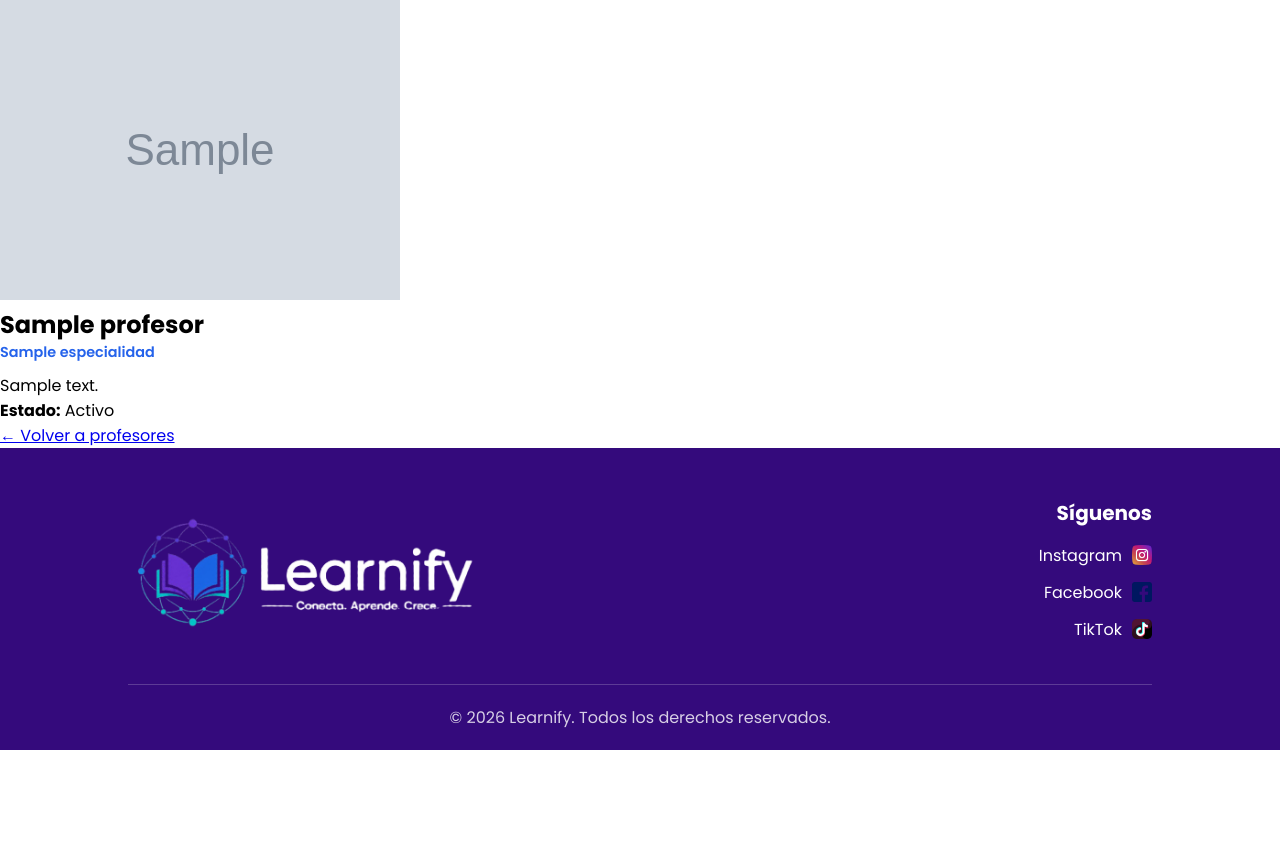
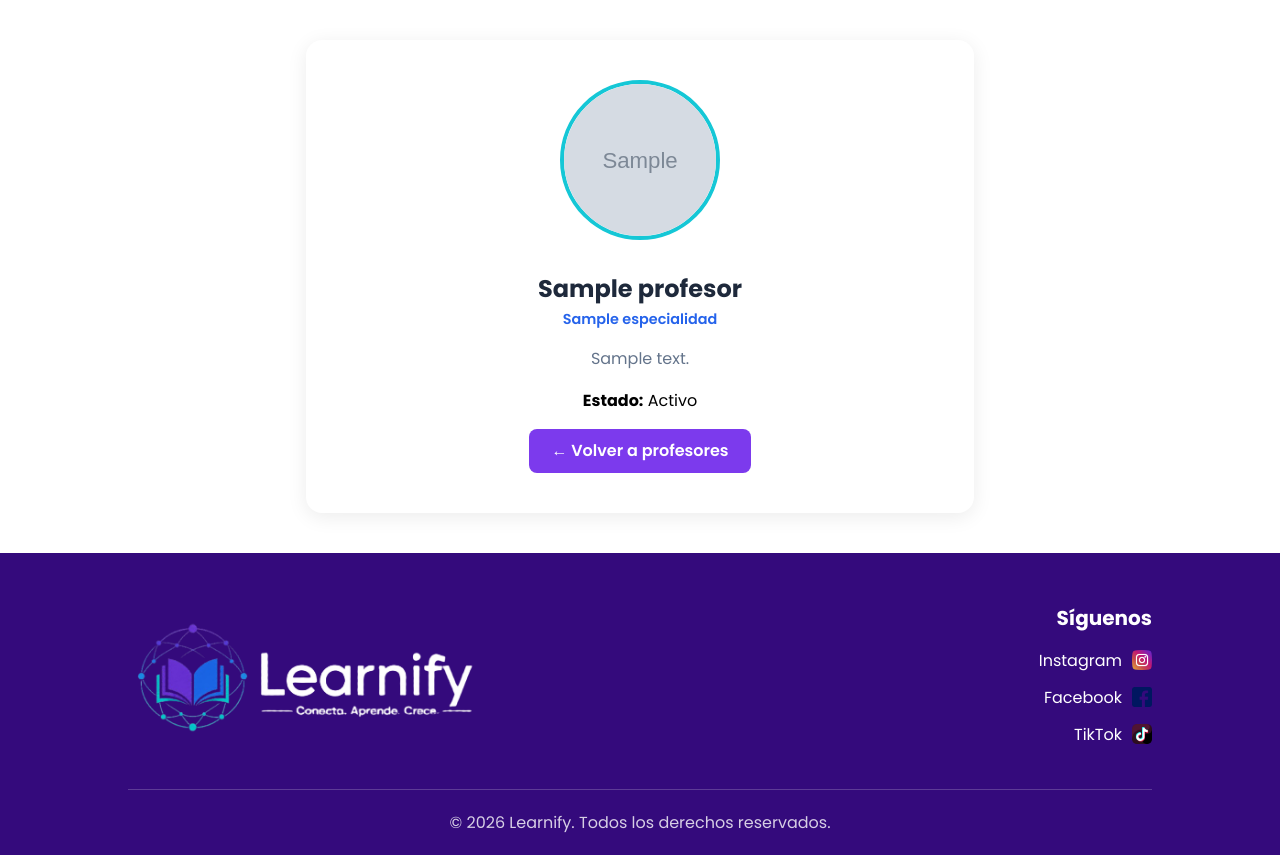
Before and after one commit to Fidelitas-Ambiente-Web-Cliente-Servidor/sc502-ln-practica1-sc502_ln_practica1_q2_2026_g1, a PHP site: template views/profesores/profesores.php in a window 1280 px wide. Shown: the part 282-1137 px from the top of the page. Before the commit the page ends 1032 px from the top, so only its background shows below. Run offline with PHP 8.4, Linux system fonts and the light colour scheme; the template is opened without the code that fills it: most values are stand-ins (such as "Sample title", 1, 10 or a date in 2020); grey boxes marked "Sample" are stand-in pictures.

Commit message:
feat: add card link and detail view styles for profesores page

```diff
--- a/css/profesores.css
+++ b/css/profesores.css
@@ -199,3 +199,61 @@
   border-radius: 999px;
   font-size: 0.85rem;
 }
+
+/* ===== Tarea 3: enlace de tarjeta y vista de detalle ===== */
+
+.profesor-link {
+  text-decoration: none;
+  color: inherit;
+  display: block;
+}
+
+.profesor-detalle {
+  max-width: 700px;
+  margin: 0 auto;
+  padding: 2.5rem 1rem;
+}
+
+.profesor-detalle-card {
+  background: white;
+  border-radius: 16px;
+  padding: 2.5rem;
+  text-align: center;
+  box-shadow: 0 4px 20px rgba(0, 0, 0, 0.08);
+}
+
+.profesor-detalle-foto {
+  width: 160px;
+  height: 160px;
+  border-radius: 50%;
+  object-fit: cover;
+  border: 4px solid #15C7D6;
+  margin-bottom: 1rem;
+}
+
+.profesor-detalle-card h2 {
+  color: #1E293B;
+  margin: 0.5rem 0 0.2rem;
+}
+
+.profesor-detalle-bio {
+  color: #64748B;
+  line-height: 1.6;
+  margin: 1rem 0;
+}
+
+.btn-volver {
+  display: inline-block;
+  margin-top: 1rem;
+  padding: 0.6rem 1.4rem;
+  background: #7C3AED;
+  color: white;
+  border-radius: 8px;
+  text-decoration: none;
+  font-weight: 600;
+  transition: background 0.2s ease;
+}
+
+.btn-volver:hover {
+  background: #6D28D9;
+}
```
